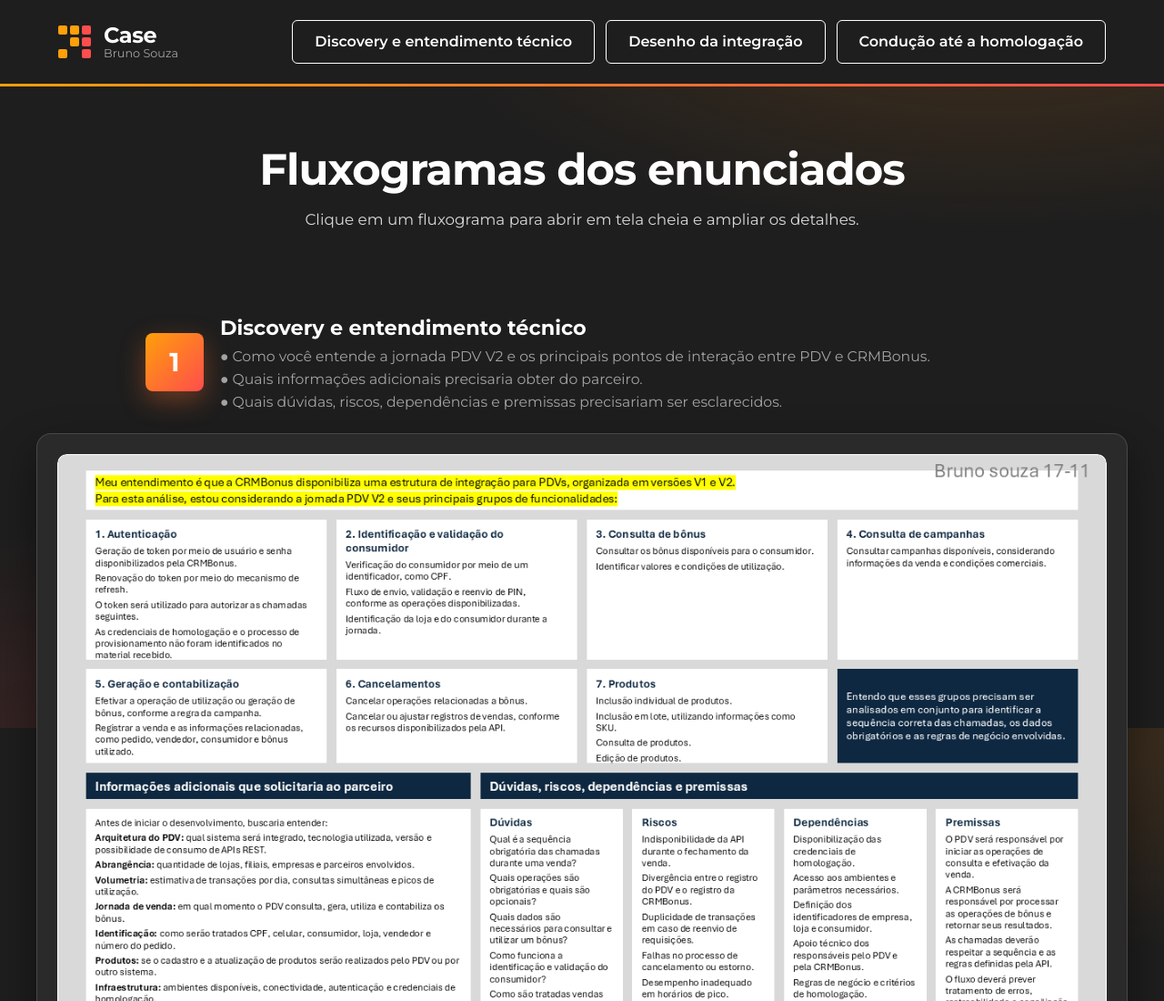
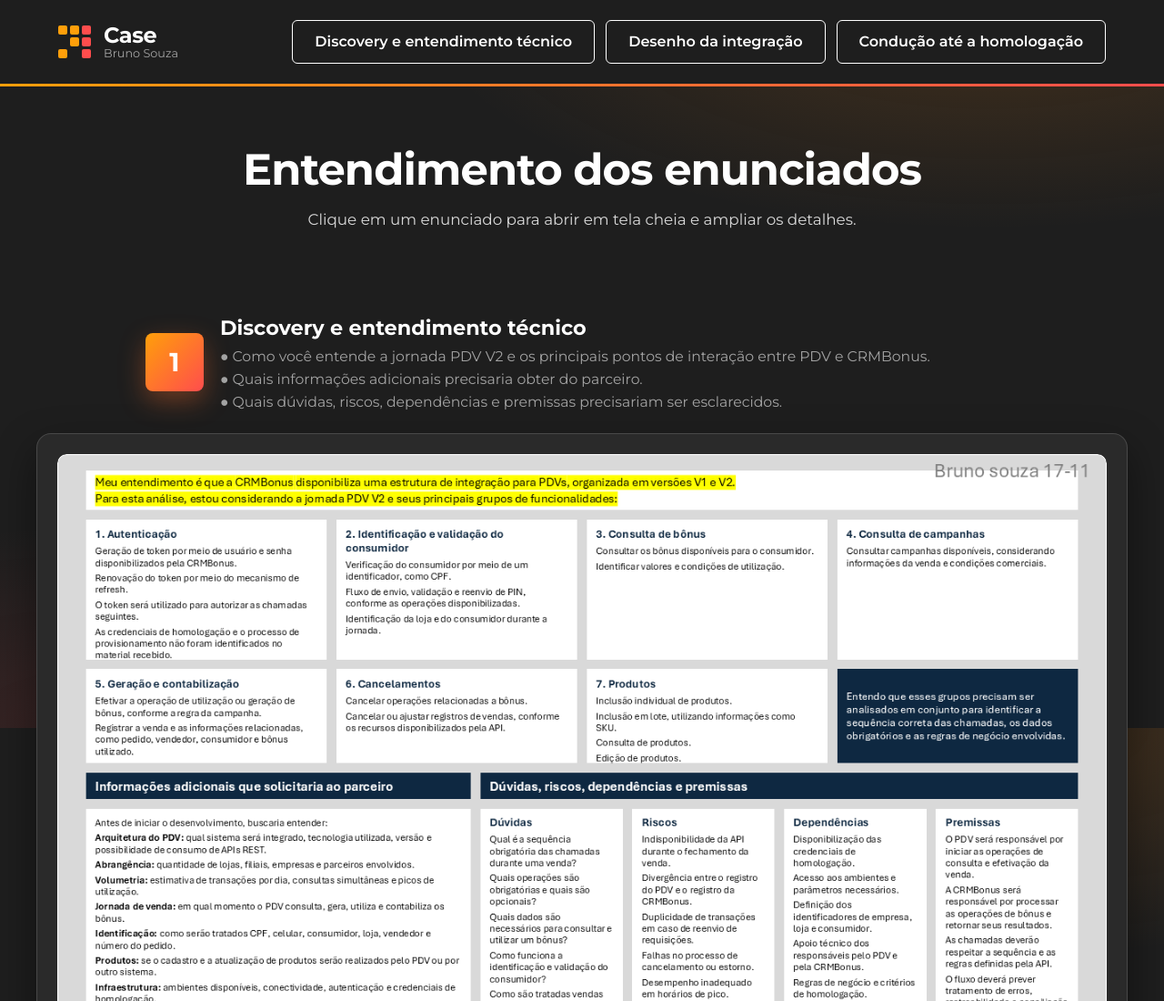
Before and after one commit to BrunoApSouza/casebruno, a plain HTML site: page index.html in a window 1280 px wide. Shown: the top 1100 px of the page at 91% size. Drawn offline with Linux system fonts and the light colour scheme.

Commit message:
atualizar index

```diff
--- a/index.html
+++ b/index.html
@@ -265,8 +265,8 @@
 </header>
 
 <section class="intro">
-  <h1>Fluxogramas dos enunciados</h1>
-  <p>Clique em um fluxograma para abrir em tela cheia e ampliar os detalhes.</p>
+  <h1>Entendimento dos enunciados</h1>
+  <p>Clique em um enunciado para abrir em tela cheia e ampliar os detalhes.</p>
 </section>
 
 <main>
```
Also changed, not shown: 5 other files.
